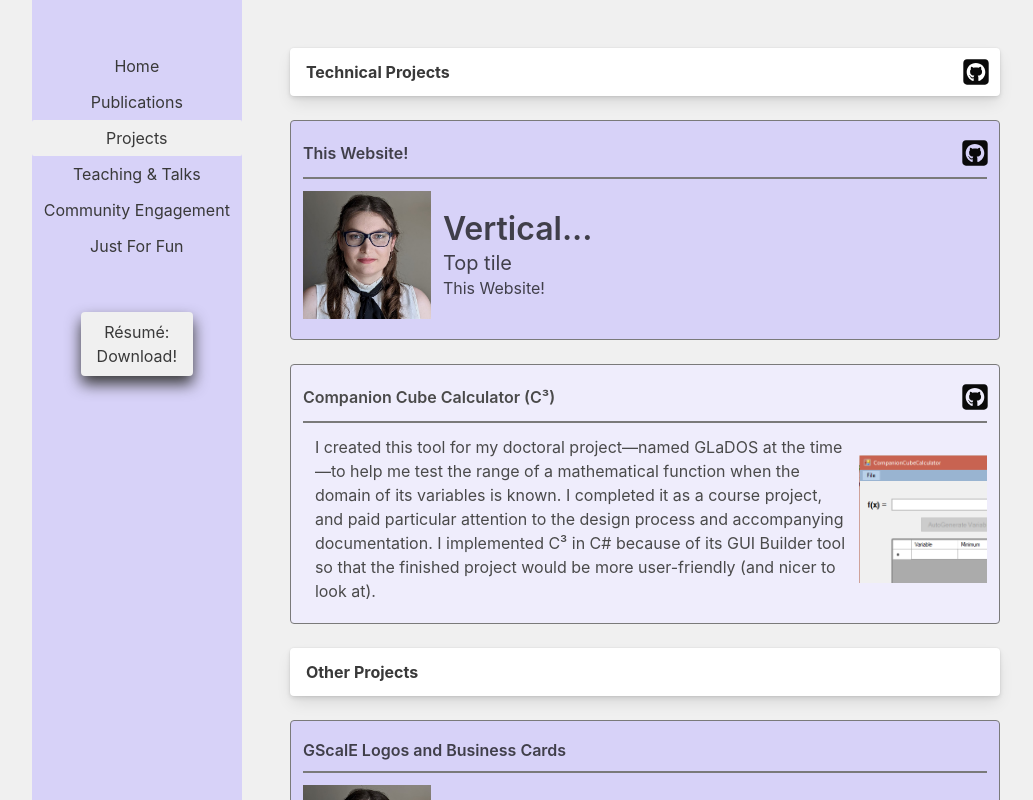
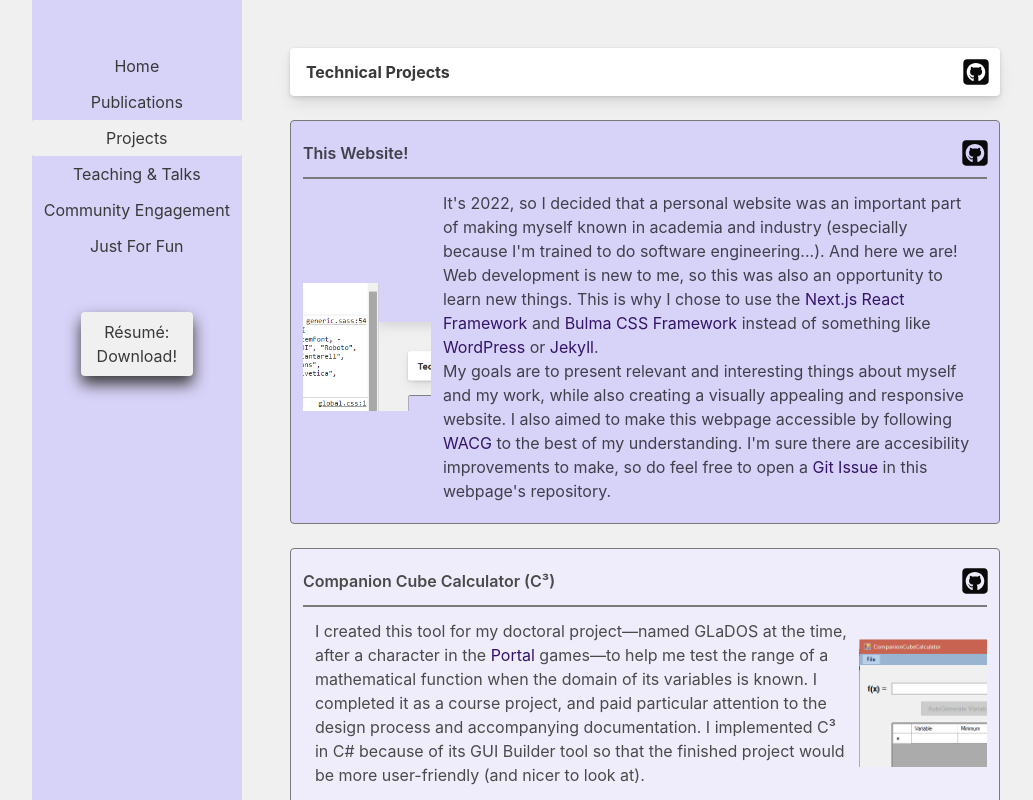
Before and after one commit to GenevaS/website, a Next.js app: page /projects in a window 1280 px wide. Shown: the top 800 px of the page, without its empty margins (100-1133 px from the left). Built offline with nearby package versions, Linux system fonts and the light colour scheme; some icons are missing.

Commit message:
Standardized colours, added project content

```diff
--- a/pages/index.js
+++ b/pages/index.js
@@ -62,7 +62,7 @@
         <li>
           Awarded a
           2020—2021 <a href='https://gs.mcmaster.ca/current-students/scholarships/ontario-graduate-scholarship-and-the-queen-elizabeth-ii-graduate-scholarship-in-science-and-technology/'>Ontario Graduate Scholarship (OGS)</a>,
-          a merit-based scholarships for students with an average of A- or higher
+          a merit-based scholarship for students with an average of A- or higher
         </li>
       </div>
     </div>
--- a/pages/projects.js
+++ b/pages/projects.js
@@ -46,22 +46,41 @@
                       <InfoTile pictureOnLeft
                                 tileTitle="This Website!"
                                 tileLink={websiteProjectLink}
-                                pictureSrc='/images/smith_headshot.jpg'
-                                pictureAlt="Tile Picture">
-                        <p className="title">Vertical...</p>
-                        <p className="subtitle">Top tile</p>
-                        This Website!
+                                pictureSrc='/images/websiteSnip.png'
+                                pictureAlt="Snippet image of this website">
+                        <p>
+                          It&#39;s 2022, so I decided that a personal website was an important
+                          part of making myself known in academia and industry (especially because
+                          I&#39;m trained to do software engineering...). And here we are!
+                        </p>
+                        <p>
+                          Web development is new to me, so this was also an opportunity to learn
+                          new things. This is why I chose to use
+                          the <a className='is-link' href='https://nextjs.org/'>Next.js React Framework</a> and <a className='is-link' href='https://bulma.io/'>Bulma CSS Framework</a> instead
+                          of something like <a className='is-link' href='https://wordpress.com/'>WordPress</a> or <a className='is-link' href='https://jekyllrb.com/'>Jekyll</a>.
+                        </p>
+                        <p>
+                          My goals are to present relevant and interesting things about myself
+                          and my work, while also creating a visually appealing and responsive
+                          website. I also aimed to make this webpage accessible by
+                          following <a className='is-link' href='https://www.w3.org/WAI/standards-guidelines/wcag/'>WACG</a> to
+                          the best of my understanding. I&#39;m sure there are accesibility improvements to make,
+                          so do feel free to open a <a className='is-link' href='https://github.com/GenevaS/website/issues'>Git Issue</a> in
+                          this webpage&#39;s repository.
+                        </p>
                       </InfoTile>
 
                       <InfoTile tileTitle="Companion Cube Calculator (C&#179;)"
                                 tileLink={c3projectLink}
                                 pictureSrc='/images/c3project-square.png'
-                                pictureAlt="Tile Picture">
+                                pictureAlt="Snippet image of C&#179;">
                         <p>
-                          I created this tool for my doctoral project—named GLaDOS at the time—to
+                          I created this tool for my doctoral project—named GLaDOS at the
+                          time, after a character in
+                          the <a className='is-link' href="https://half-life.fandom.com/wiki/Portal">Portal</a> games—to
                           help me test the range of a mathematical function when the domain
-                          of its variables is known. I completed it as a course project, and paid
-                          particular attention to the design process and accompanying
+                          of its variables is known. I completed it as a course project, and
+                          paid particular attention to the design process and accompanying
                           documentation. I implemented C&#179; in C# because of its GUI Builder
                           tool so that the finished project would be more user-friendly (and
                           nicer to look at).
--- a/styles/global.scss
+++ b/styles/global.scss
@@ -64,3 +64,16 @@
     border-width: 0.1em;
     border-color: $grey;
 }
+
+.is-highlighted {
+    color : $primary-light !important;
+    background-color : $grey-darker !important;
+
+    padding-left : 0.2em;
+    padding-right : 0.2em;
+}
+
+.is-link {
+    color : $link !important;
+    text-decoration : none !important;
+}
```
Also changed, not shown: pages/publications.js (+5 -5 lines), public/images/websiteSnip.png (added).
